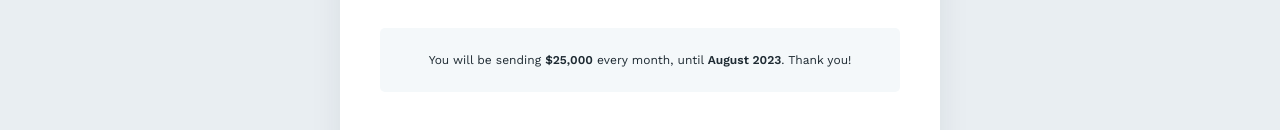
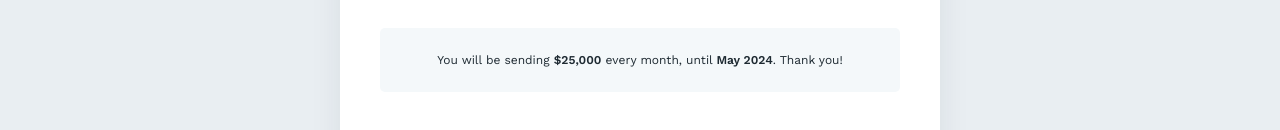
Before and after one commit to medynski/donation-form, a Next.js app: page / in a window 1280 px wide. Shown: the part 495-625 px from the top of the page. Built offline with nearby package versions, Linux system fonts and the light colour scheme.

Commit message:
feat: adjusted date format

```diff
--- a/app/components/DonationForm.tsx
+++ b/app/components/DonationForm.tsx
@@ -6,8 +6,9 @@ import { DonationSummary } from "./DonationSummary";
 import { PeriodInput } from "./PeriodInput";
 import { CurrencyInput } from "./CurrencyInput";
 import { InputLabel } from "./InputLabel";
-import { FunctionComponent, useEffect, useMemo, useState } from "react";
+import { FunctionComponent, useMemo, useState } from "react";
 import { formatCurrency } from "./../utils/formatCurrency";
+import { formatDate } from "../utils/formatDate";
 
 export const DonationForm: FunctionComponent = () => {
   const [amount, setAmount] = useState(25000);
@@ -16,6 +17,8 @@ export const DonationForm: FunctionComponent = () => {
   const summaryAmount = useMemo(() => {
     return amount * period;
   }, [amount, period]);
+
+  const displayDate = useMemo(() => formatDate(period), [period]);
 
   return (
     <>
@@ -40,8 +43,11 @@ export const DonationForm: FunctionComponent = () => {
         <Banner>
           You will be sending{" "}
           <span className="font-bold">{formatCurrency(amount)}</span> every
-          month, until <span className="font-bold">August 2023</span>. Thank
-          you!
+          month, until{" "}
+          <span className="font-bold">
+            {displayDate.month} {displayDate.year}
+          </span>
+          . Thank you!
         </Banner>
       </section>
 
--- a/app/components/IconButton.tsx
+++ b/app/components/IconButton.tsx
@@ -8,7 +8,7 @@ export const IconButton: FunctionComponent<{
 }> = ({ icon, onClick = () => null, disabled = false }) => {
   return (
     <div
-      className={`hover:bg-purple-grey-200 active:purple-grey-300 flex h-6 w-6 items-center justify-center rounded hover:cursor-pointer ${disabled ? "!cursor-not-allowed" : ""}`}
+      className={`hover:bg-purple-grey-200 active:bg-purple-grey-300 flex h-6 w-6 items-center justify-center rounded hover:cursor-pointer ${disabled ? "!cursor-not-allowed" : ""}`}
       onClick={() => !disabled && onClick()}
     >
       <Icon name={icon} />
--- a/app/components/PeriodInput.tsx
+++ b/app/components/PeriodInput.tsx
@@ -1,8 +1,8 @@
-import { FunctionComponent, useEffect, useMemo } from "react";
-import { Icon, IconName } from "./Icon";
+import { FunctionComponent, useMemo } from "react";
+import { IconName } from "./Icon";
 import { Rubik } from "next/font/google";
-import dayjs from "dayjs";
 import { IconButton } from "./IconButton";
+import { formatDate } from "../utils/formatDate";
 
 const rubik = Rubik({ subsets: ["latin"], weight: ["500"] });
 
@@ -10,14 +10,7 @@ export const PeriodInput: FunctionComponent<{
   period: number;
   onChange: (value: number) => void;
 }> = ({ period, onChange }) => {
-  const displayDate = useMemo(() => {
-    const timeDiff = dayjs().add(period, "month");
-
-    return {
-      month: timeDiff.format("MMMM"),
-      year: timeDiff.format("YYYY"),
-    };
-  }, [period]);
+  const displayDate = useMemo(() => formatDate(period), [period]);
 
   const addMonth = () => {
     onChange(period + 1);
--- /dev/null
+++ b/app/utils/formatDate.ts
@@ -0,0 +1,10 @@
+import dayjs from "dayjs";
+
+export const formatDate = (periodInMonths: number) => {
+  const timeDiff = dayjs().add(periodInMonths, "month");
+
+  return {
+    month: timeDiff.format("MMMM"),
+    year: timeDiff.format("YYYY"),
+  };
+};
```
